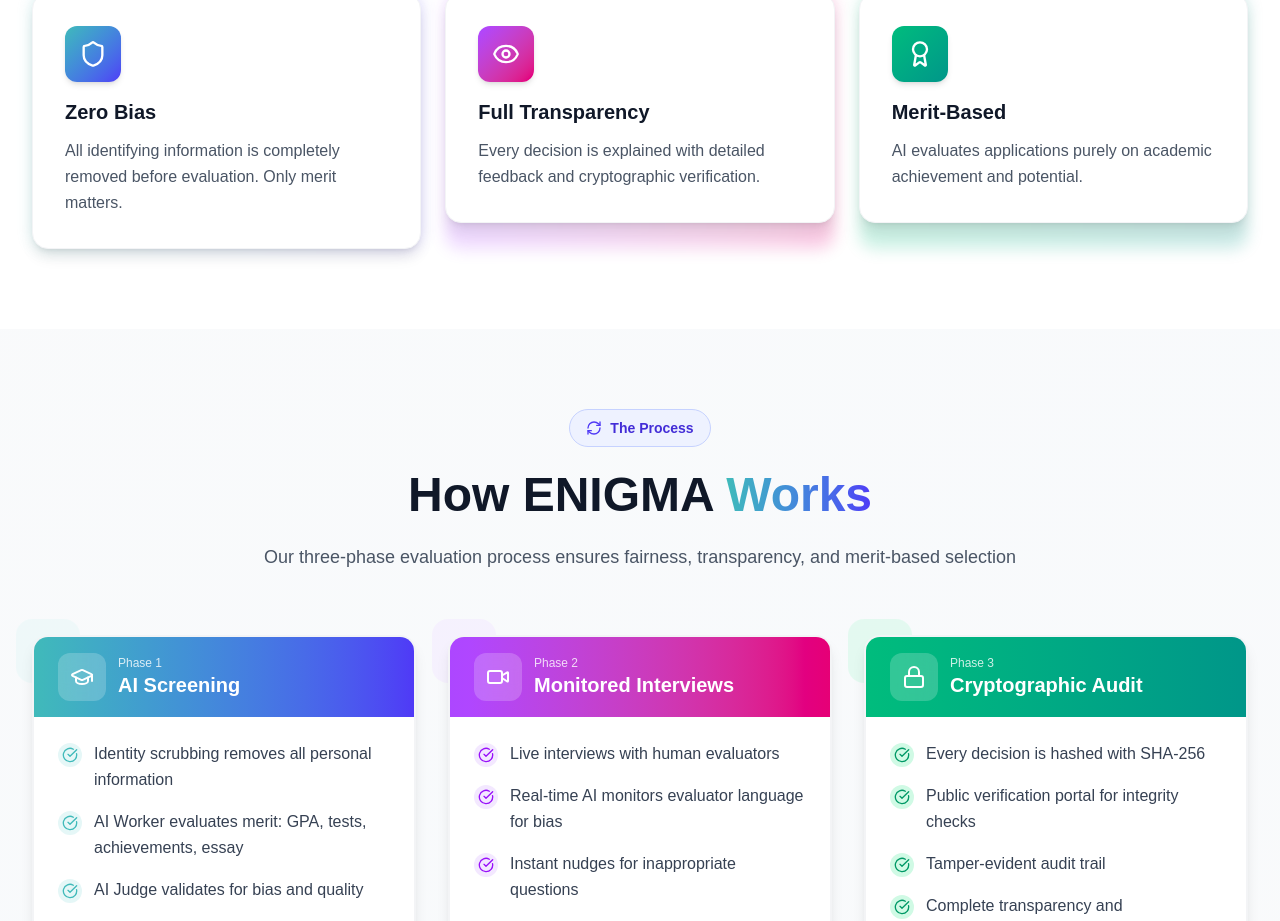
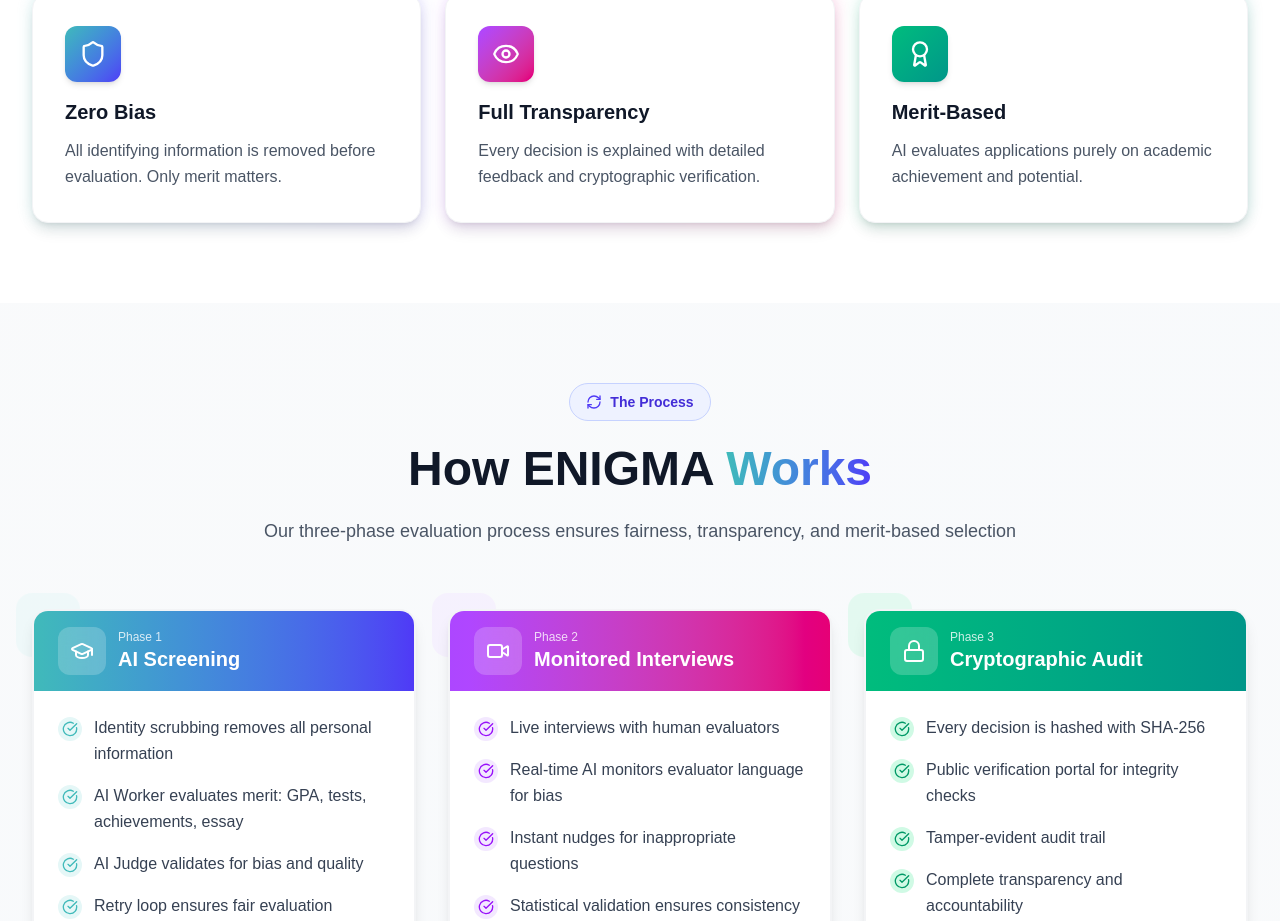
Before and after one commit to enigmAsad/ENIGMA, a Next.js app in the folder frontend/: page / in a window 1280 px wide. Shown: the part 1440-2361 px from the top of the page. Built offline with nearby package versions, Linux system fonts and the light colour scheme; no server answers.

Commit message:
landing page Minor ui update

```diff
--- a/frontend/src/app/page.tsx
+++ b/frontend/src/app/page.tsx
@@ -267,7 +267,7 @@ export default function Home() {
                 </div>
                 <h3 className="text-lg sm:text-xl font-bold text-gray-900 mb-2 sm:mb-3">Zero Bias</h3>
                 <p className="text-sm sm:text-base text-gray-600 leading-relaxed">
-                  All identifying information is completely removed before evaluation. Only merit matters.
+                  All identifying information is removed before evaluation. Only merit matters.
                 </p>
               </div>
             </div>
```
Also changed, not shown: 1 other file (tests, documents, lock files or other folders).
